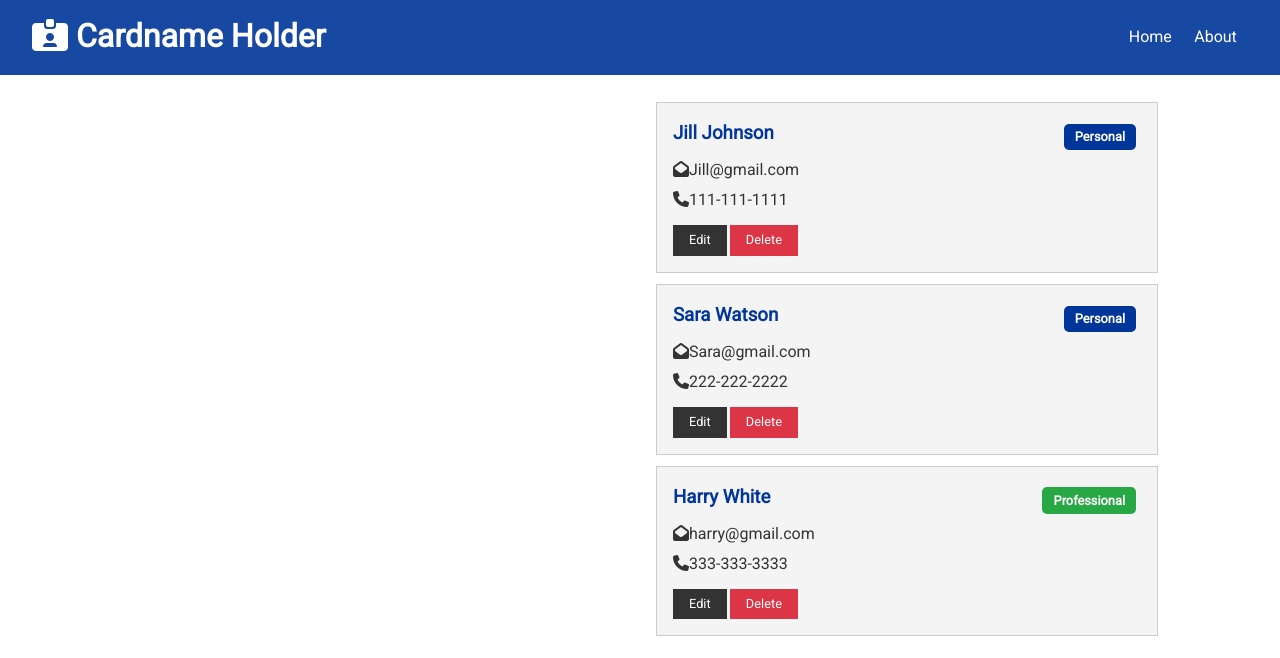
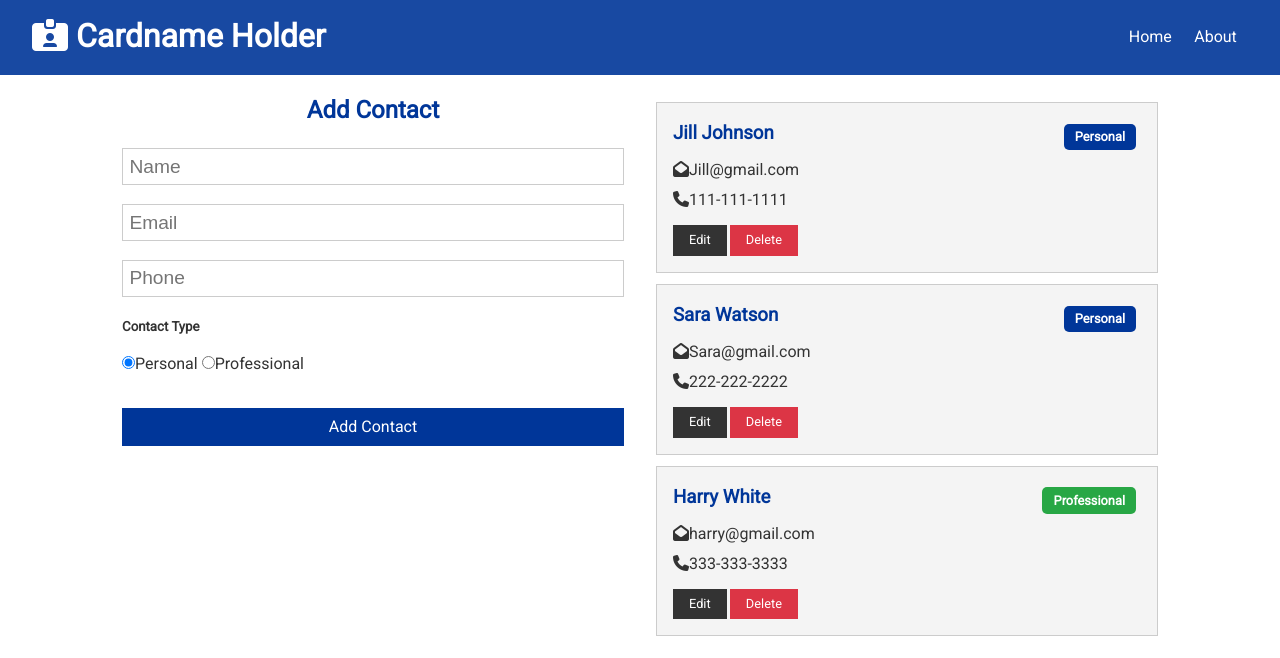
Before and after one commit to n-yuan/cardname-holder, a React (Create React App) app in the folder client/: page / in a window 1280 px wide. Shown: the top 658 px of the page. Built offline with nearby package versions, Linux system fonts and the light colour scheme.

Commit message:
Add ContactForm

```diff
--- /dev/null
+++ b/client/src/components/contacts/ContactForm.js
@@ -0,0 +1,66 @@
+import React, { useState } from "react";
+
+const ContactForm = () => {
+  const [contact, setContact] = useState({
+    name: "",
+    email: "",
+    phone: "",
+    type: "personal",
+  });
+
+  const { name, email, phone, type } = contact;
+
+  const onChange = (e) =>
+    setContact({ ...contact, [e.targer.name]: e.target.value });
+
+  return (
+    <form>
+      <h2 className="text-primary">Add Contact</h2>
+      <input
+        type="text"
+        placeholder="Name"
+        name="name"
+        value={name}
+        onChange={onChange}
+      />
+      <input
+        type="email"
+        placeholder="Email"
+        name="email"
+        value={email}
+        onChange={onChange}
+      />
+      <input
+        type="text"
+        placeholder="Phone"
+        name="phone"
+        value={phone}
+        onChange={onChange}
+      />
+      <h5>Contact Type</h5>
+      <input
+        type="radio"
+        name="type"
+        value="personal"
+        checked={type === "personal"}
+      />
+      Personal{" "}
+      <input
+        type="radio"
+        name="type"
+        value="professional"
+        checked={type === "professional"}
+      />
+      Professional
+      <div>
+        <input
+          type="submit"
+          value="Add Contact"
+          className="btn btn-primary btn-block"
+        />
+      </div>
+    </form>
+  );
+};
+
+export default ContactForm;
--- a/client/src/components/pages/Home.js
+++ b/client/src/components/pages/Home.js
@@ -1,10 +1,13 @@
 import React from "react";
 import Contacts from "../contacts/Contacts";
+import ContactForm from "../contacts/ContactForm";
 
 const Home = () => {
   return (
     <div className="grid-2">
-      <div>{/* {ContactForm} */}</div>
+      <div>
+        <ContactForm />
+      </div>
       <div>
         <Contacts />
       </div>
```
